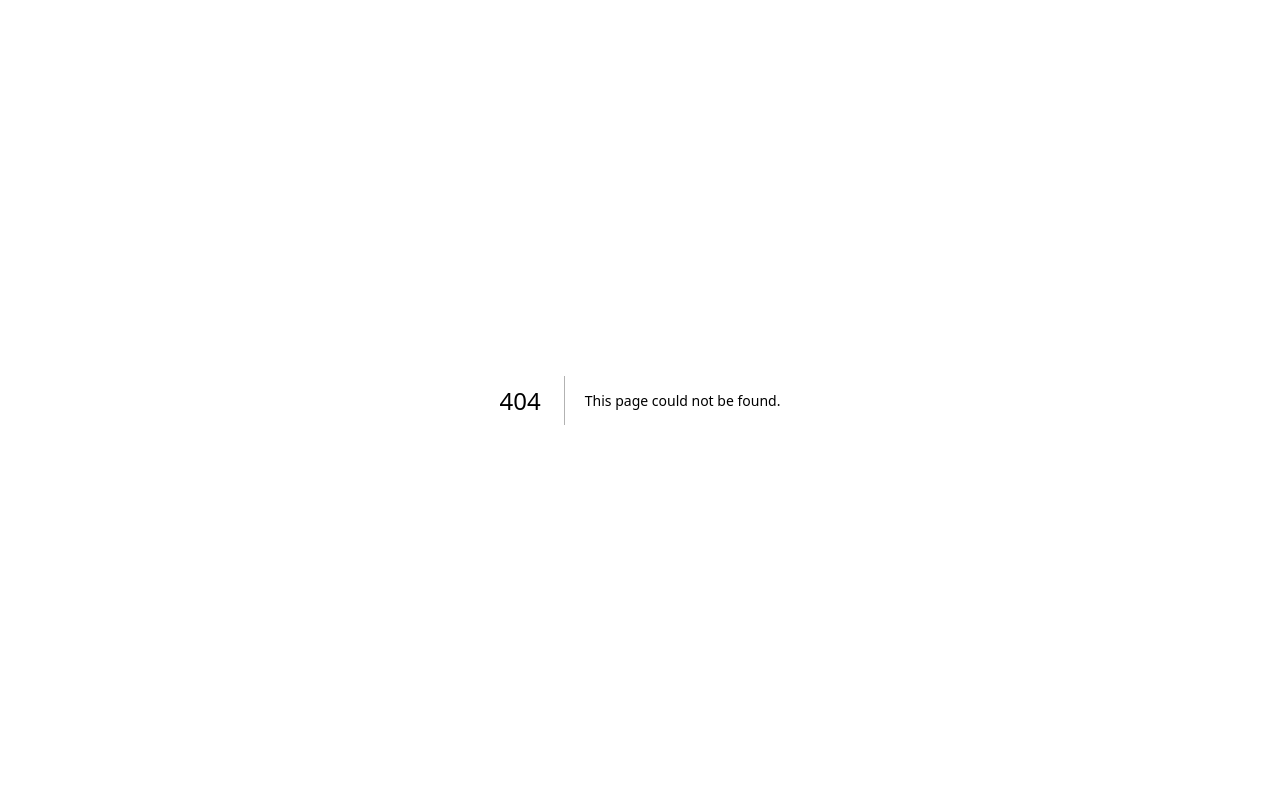
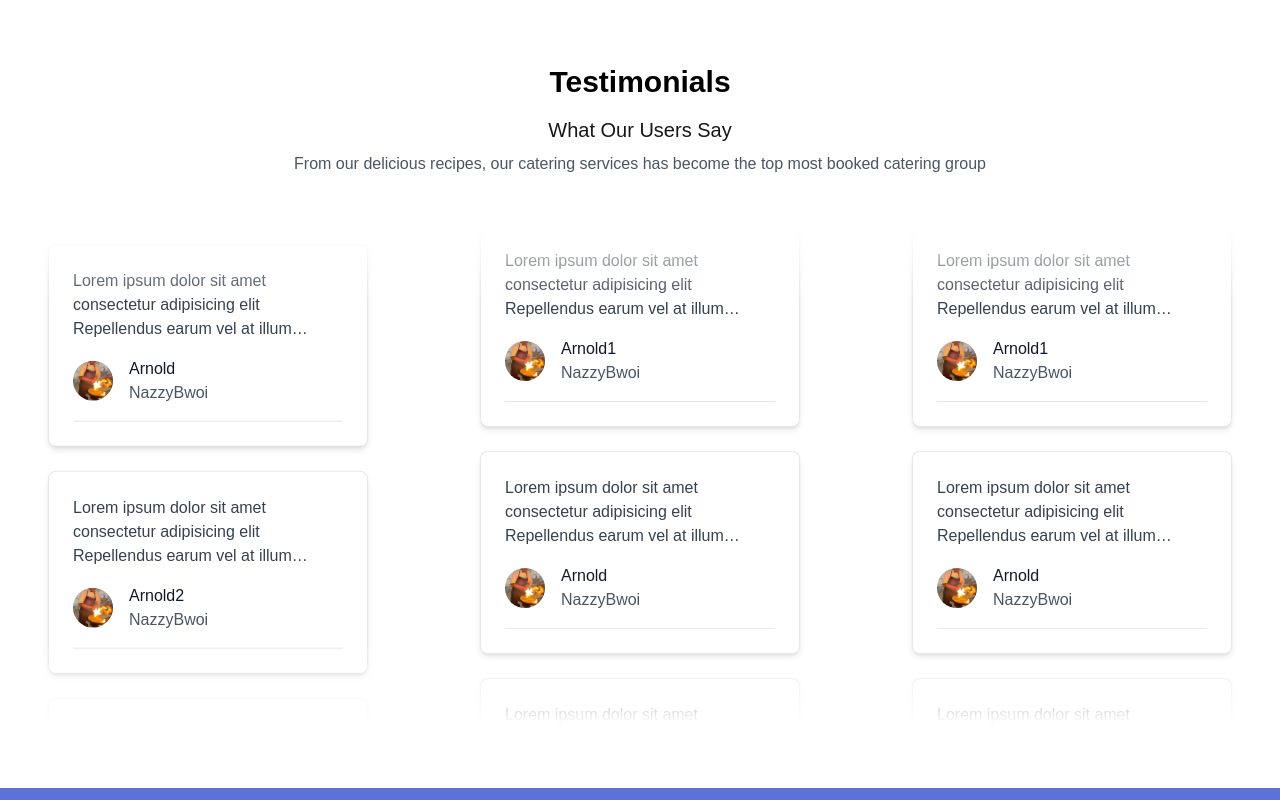
Before and after one commit to Tanaka878/MTN-Catering-Website, a Next.js app: page /sections/Testimonials in a window 1280 px wide. Before the commit this address had no page. Built offline with nearby package versions, Linux system fonts and the light colour scheme.

Commit message:
working on the comment section

```diff
--- a/src/app/globals.css
+++ b/src/app/globals.css
@@ -31,4 +31,8 @@ body {
   .logo-ticker-image{
     @apply h-8 w-auto
   }
+
+  .card{
+    @apply p-10 border border-solid border-[#2222]/10 rounded-3xl shadow-[0_7px_14px_#EAEAEA] max-w-xs w-full text-black
+  }
 }
--- a/src/app/page.tsx
+++ b/src/app/page.tsx
@@ -2,6 +2,7 @@ import Header from "./sections/Header/page";
 import Hero from "./sections/Hero/page";
 import Mission from "./sections/Mission/page";
 import LogoTicker from "./sections/LogoTicker/page";
+import Testimonials from "./sections/Testimonials/page";
 
 
 export default function Home() {
@@ -10,8 +11,8 @@ export default function Home() {
       <Header />
       <Hero />
       <LogoTicker/>
-
       <Mission/>
+      <Testimonials/>
 
     </div>
   );
--- a/src/app/sections/Header/page.tsx
+++ b/src/app/sections/Header/page.tsx
@@ -2,6 +2,7 @@ import Image from 'next/image'
 import React from 'react'
 import {FiMenu} from 'react-icons/fi'
 import Buttons from '../ButtonContainer/page'
+import {motion} from 'framer-motion'
 
 const Header = () => {
   return (
--- a/src/app/sections/LogoTicker/page.tsx
+++ b/src/app/sections/LogoTicker/page.tsx
@@ -1,12 +1,31 @@
+'use client'
 import React from 'react'
 import Image from 'next/image'
+import {motion} from 'framer-motion'
 
 const LogoTicker = () => {
   return (
-    <div className='text-black bg-white py-3'>
+    <div className='text-black bg-white md:py-3'>
         <div className='container'>
             <div className='flex overflow-hidden [mask-image:linear-gradient(to_right,transparent,black,transparent)]'>
-                <div className='flex gap-14 flex-none'>
+                <motion.div className='flex gap-14 flex-none' animate={{
+                  translateX: '-50%'
+                }}
+                transition={{
+                  duration:20,
+                  repeat:Infinity,
+                  ease:'linear',
+                  repeatType:'loop'
+
+                }}>
+                    <Image src={'/Images/chef.jpeg'} height={130} width={130} alt='Logo Ticker' className='logo-ticker-image'/>
+                    <Image src={'/Images/chef.jpeg'} height={130} width={130} alt='Logo Ticker' className='logo-ticker-image'/>
+                    <Image src={'/Images/chef.jpeg'} height={130} width={130} alt='Logo Ticker' className='logo-ticker-image'/>
+                    <Image src={'/Images/chef.jpeg'} height={130} width={130} alt='Logo Ticker' className='logo-ticker-image'/>
+                    <Image src={'/Images/chef.jpeg'} height={130} width={130} alt='Logo Ticker' className='logo-ticker-image'/>
+                    <Image src={'/Images/chef.jpeg'} height={130} width={130} alt='Logo Ticker' className='logo-ticker-image'/>
+
+                    {/*Second set of images */}
                     <Image src={'/Images/chef.jpeg'} height={130} width={130} alt='Logo Ticker' className='logo-ticker-image'/>
                     <Image src={'/Images/chef.jpeg'} height={130} width={130} alt='Logo Ticker' className='logo-ticker-image'/>
                     <Image src={'/Images/chef.jpeg'} height={130} width={130} alt='Logo Ticker' className='logo-ticker-image'/>
@@ -15,7 +34,8 @@ const LogoTicker = () => {
                     <Image src={'/Images/chef.jpeg'} height={130} width={130} alt='Logo Ticker' className='logo-ticker-image'/>
 
 
-                </div>
+
+                </motion.div>
             </div>
 
         </div>
--- /dev/null
+++ b/src/app/sections/Testimonials/page.tsx
@@ -0,0 +1,181 @@
+'use client'
+import React from 'react';
+import Image from 'next/image';
+
+const Testimonials = () => {
+  const testimonials = [
+    {
+      text: 'Lorem ipsum dolor sit amet consectetur adipisicing elit Repellendus earum vel at illum minus. Necessitatibus eum sapiente, modi delectus consequatur repellat natus vel id ducimus rerum ratione excepturi optio beatae',
+      image: '/Images/chef.jpeg',
+      name: 'Arnold1',
+      username: 'NazzyBwoi'
+    },
+    {
+      text: 'Lorem ipsum dolor sit amet consectetur adipisicing elit Repellendus earum vel at illum minus. Necessitatibus eum sapiente, modi delectus consequatur repellat natus vel id ducimus rerum ratione excepturi optio beatae',
+      image: '/Images/chef.jpeg',
+      name: 'Arnold',
+      username: 'NazzyBwoi'
+    },
+    {
+      text: 'Lorem ipsum dolor sit amet consectetur adipisicing elit Repellendus earum vel at illum minus. Necessitatibus eum sapiente, modi delectus consequatur repellat natus vel id ducimus rerum ratione excepturi optio beatae',
+      image: '/Images/chef.jpeg',
+      name: 'Arnold2',
+      username: 'NazzyBwoi'
+    },
+    {
+      text: 'Lorem ipsum dolor sit amet consectetur adipisicing elit Repellendus earum vel at illum minus. Necessitatibus eum sapiente, modi delectus consequatur repellat natus vel id ducimus rerum ratione excepturi optio beatae',
+      image: '/Images/chef.jpeg',
+      name: 'Arnold4',
+      username: 'NazzyBwoi'
+    },
+    {
+      text: 'Lorem ipsum dolor sit amet consectetur adipisicing elit Repellendus earum vel at illum minus. Necessitatibus eum sapiente, modi delectus consequatur repellat natus vel id ducimus rerum ratione excepturi optio beatae',
+      image: '/Images/chef.jpeg',
+      name: 'Arnold6',
+      username: 'NazzyBwoi'
+    }
+  ];
+
+  // Triple the testimonials to ensure smooth infinite scroll
+  const displayTestimonials = [...testimonials, ...testimonials, ...testimonials];
+
+  return (
+    <div className="bg-white py-16 relative overflow-hidden">
+      <div className="text-center mb-12">
+        <h2 className="text-3xl font-bold text-black mb-4">Testimonials</h2>
+        <div className="text-xl mb-2">What Our Users Say</div>
+        <p className="text-gray-600">
+          From our delicious recipes, our catering services has become the top most booked catering group
+        </p>
+      </div>
+
+      <style jsx>{`
+        @keyframes scroll {
+          0% {
+            transform: translateY(0);
+          }
+          100% {
+            transform: translateY(-33.33%);
+          }
+        }
+        .scroll-container {
+          mask-image: linear-gradient(to bottom, transparent, black 15%, black 85%, transparent);
+          -webkit-mask-image: linear-gradient(to bottom, transparent, black 15%, black 85%, transparent);
+        }
+        .infinite-scroll-1 {
+          animation: scroll 30s linear infinite;
+        }
+        .infinite-scroll-2 {
+          animation: scroll 40s linear infinite;
+        }
+        .infinite-scroll-3 {
+          animation: scroll 35s linear infinite;
+        }
+
+        @media (min-width: 768px) {
+          .testimonials-grid {
+            display: grid;
+            grid-template-columns: repeat(2, 1fr);
+            gap: 1rem;
+          }
+        }
+
+        @media (min-width: 1024px) {
+          .testimonials-grid {
+            grid-template-columns: repeat(3, 1fr);
+          }
+        }
+      `}</style>
+
+      <div className="relative h-[500px] overflow-hidden scroll-container">
+        <div className="testimonials-grid">
+          {/* Column 1 */}
+          <div className="infinite-scroll-1 px-2">
+            {displayTestimonials.map((testimonial, index) => (
+              <div
+                key={`col1-${testimonial.name}-${index}`}
+                className="card bg-white p-6 rounded-lg shadow-md mx-auto mb-6"
+              >
+                <p className="text-gray-700 mb-4 line-clamp-3">{testimonial.text}</p>
+                <div className="flex items-center gap-4">
+                  <div className="flex-shrink-0">
+                    <Image
+                      src={testimonial.image}
+                      alt={testimonial.name}
+                      height={40}
+                      width={40}
+                      className="rounded-full h-10 w-10 object-cover"
+                    />
+                  </div>
+                  <div>
+                    <div className="font-medium text-gray-900">{testimonial.name}</div>
+                    <div className="text-gray-600">{testimonial.username}</div>
+                  </div>
+                </div>
+                <hr className="mt-4" />
+              </div>
+            ))}
+          </div>
+
+          {/* Column 2 - Only visible on md and larger screens */}
+          <div className="hidden md:block infinite-scroll-2 px-2">
+            {displayTestimonials.map((testimonial, index) => (
+              <div
+                key={`col2-${testimonial.name}-${index}`}
+                className="card bg-white p-6 rounded-lg shadow-md mx-auto mb-6"
+              >
+                <p className="text-gray-700 mb-4 line-clamp-3">{testimonial.text}</p>
+                <div className="flex items-center gap-4">
+                  <div className="flex-shrink-0">
+                    <Image
+                      src={testimonial.image}
+                      alt={testimonial.name}
+                      height={40}
+                      width={40}
+                      className="rounded-full h-10 w-10 object-cover"
+                    />
+                  </div>
+                  <div>
+                    <div className="font-medium text-gray-900">{testimonial.name}</div>
+                    <div className="text-gray-600">{testimonial.username}</div>
+                  </div>
+                </div>
+                <hr className="mt-4" />
+              </div>
+            ))}
+          </div>
+
+          {/* Column 3 - Only visible on lg and larger screens */}
+          <div className="hidden lg:block infinite-scroll-3 px-2">
+            {displayTestimonials.map((testimonial, index) => (
+              <div
+                key={`col3-${testimonial.name}-${index}`}
+                className="card bg-white p-6 rounded-lg shadow-md mx-auto mb-6"
+              >
+                <p className="text-gray-700 mb-4 line-clamp-3">{testimonial.text}</p>
+                <div className="flex items-center gap-4">
+                  <div className="flex-shrink-0">
+                    <Image
+                      src={testimonial.image}
+                      alt={testimonial.name}
+                      height={40}
+                      width={40}
+                      className="rounded-full h-10 w-10 object-cover"
+                    />
+                  </div>
+                  <div>
+                    <div className="font-medium text-gray-900">{testimonial.name}</div>
+                    <div className="text-gray-600">{testimonial.username}</div>
+                  </div>
+                </div>
+                <hr className="mt-4" />
+              </div>
+            ))}
+          </div>
+        </div>
+      </div>
+    </div>
+  );
+};
+
+export default Testimonials;
```
